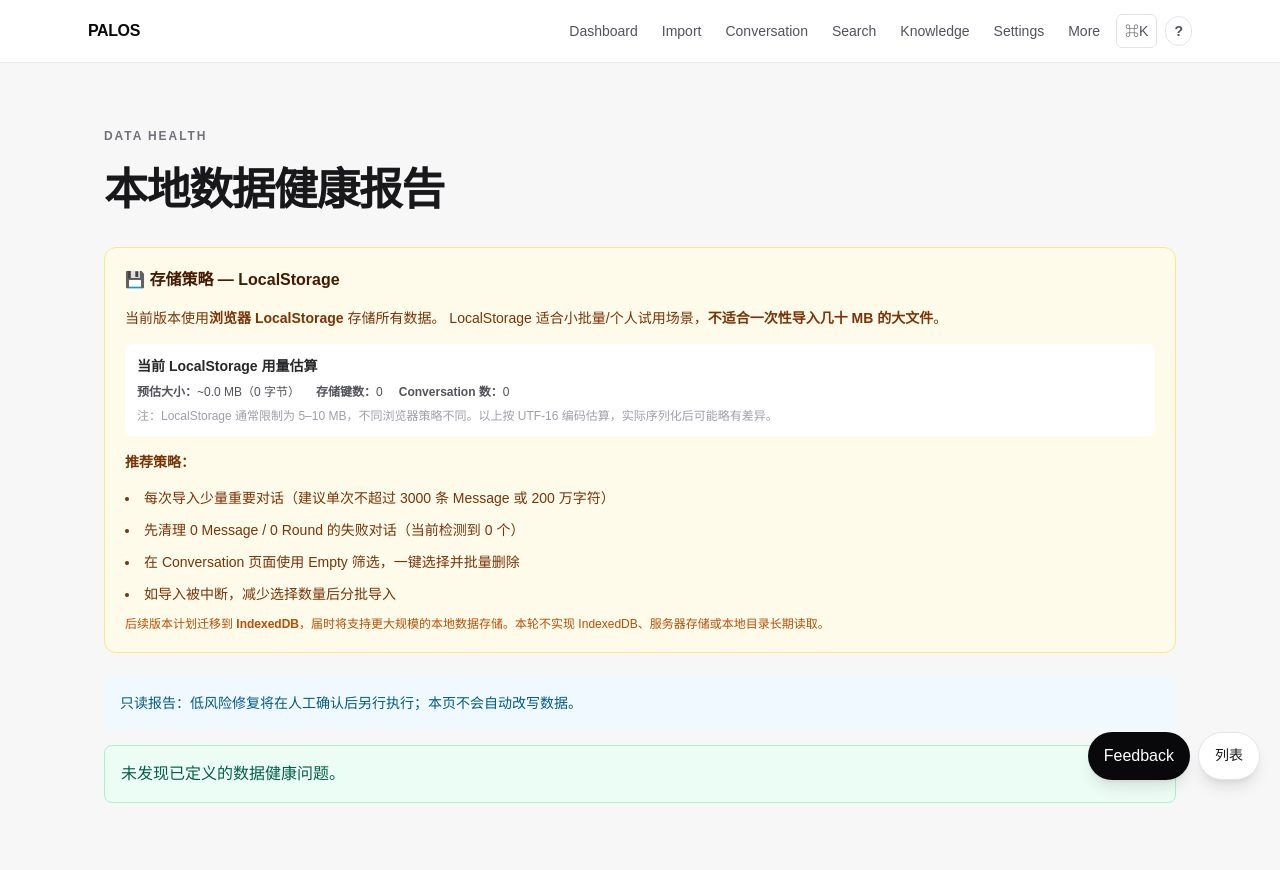
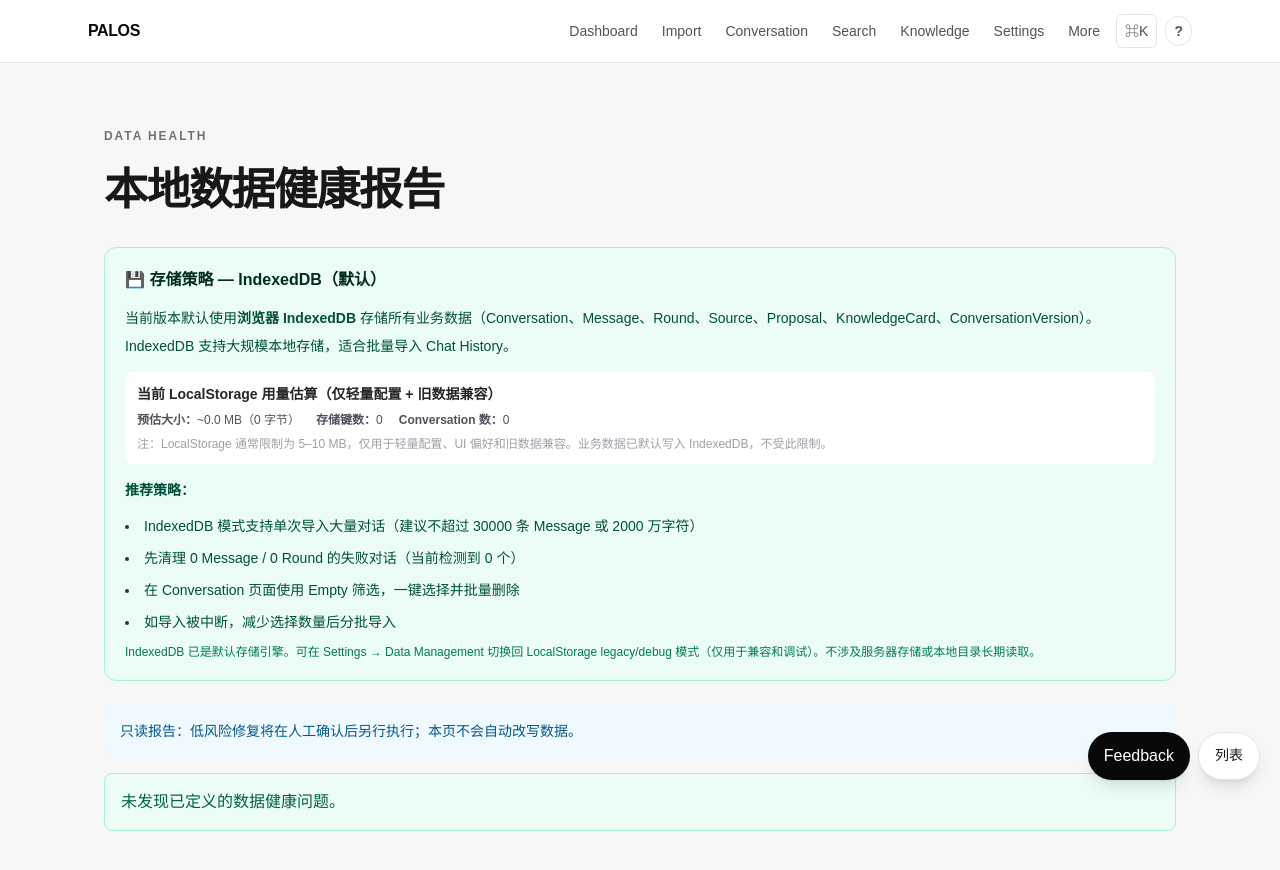
Before and after one commit to 189slashuur-yin/personal-ai-learning-os, a Next.js app: page /data-health in a window 1280 px wide. Shown: the top 870 px of the page. Built offline with nearby package versions, Linux system fonts and the light colour scheme.

Commit message:
feat: v1.5.0 product polish for import and data management

```diff
--- a/src/app/conversation/[id]/round-workspace.tsx
+++ b/src/app/conversation/[id]/round-workspace.tsx
@@ -443,6 +443,7 @@ export function RoundWorkspace({ conversationId, onAnalyzeRound }: RoundWorkspac
                   <div className="mt-4 grid gap-4 md:grid-cols-2">
                     <div className="rounded-lg bg-sky-50 p-4"><p className="text-xs font-semibold text-sky-800">Question</p><p className="mt-2 whitespace-pre-wrap text-sm leading-6 text-sky-950">{round.question || "（无问题）"}</p></div>
                     <div className="rounded-lg bg-violet-50 p-4"><p className="text-xs font-semibold text-violet-800">Answer</p><p className="mt-2 whitespace-pre-wrap text-sm leading-6 text-violet-950">{round.answer || "（无回答）"}</p></div>
+                    <div className="rounded-lg bg-emerald-50 p-4 md:col-span-2"><p className="text-xs font-semibold text-emerald-800">本轮摘要 · Summary</p><p className="mt-2 whitespace-pre-wrap text-sm leading-6 text-emerald-950">{round.summary || "暂无摘要。点击 Inspect 或 Edit 添加。"}</p></div>
                     {round.note ? <div className="rounded-lg bg-amber-50 p-4 md:col-span-2"><p className="text-xs font-semibold text-amber-800">我的备注</p><p className="mt-2 whitespace-pre-wrap text-sm leading-6 text-amber-950">{round.note}</p></div> : <div className="rounded-lg bg-amber-50/50 p-4 md:col-span-2"><p className="text-xs font-semibold text-amber-800">我的备注</p><p className="mt-2 text-sm leading-6 text-amber-700">暂无备注。</p></div>}
                   </div>
                 )}
--- a/src/app/data-health/data-health-report.tsx
+++ b/src/app/data-health/data-health-report.tsx
@@ -97,17 +97,17 @@ export function DataHealthReport() {
   return (
     <>
       {/* P0-9: Storage strategy overview */}
-      <div className="mt-6 rounded-xl border border-amber-200 bg-amber-50 p-5">
-        <h2 className="font-semibold text-amber-950">💾 存储策略 — LocalStorage</h2>
-        <div className="mt-3 space-y-2 text-sm leading-7 text-amber-900">
+      <div className="mt-6 rounded-xl border border-emerald-200 bg-emerald-50 p-5">
+        <h2 className="font-semibold text-emerald-950">💾 存储策略 — IndexedDB（默认）</h2>
+        <div className="mt-3 space-y-2 text-sm leading-7 text-emerald-900">
           <p>
-            当前版本使用<strong>浏览器 LocalStorage</strong> 存储所有数据。
-            LocalStorage 适合小批量/个人试用场景，<strong>不适合一次性导入几十 MB 的大文件</strong>。
+            当前版本默认使用<strong>浏览器 IndexedDB</strong> 存储所有业务数据（Conversation、Message、Round、Source、Proposal、KnowledgeCard、ConversationVersion）。
+            IndexedDB 支持大规模本地存储，适合批量导入 Chat History。
           </p>
           {storageUsage ? (
             <div className="mt-3 rounded-lg bg-white p-3">
               <p className="text-sm font-semibold text-zinc-800">
-                当前 LocalStorage 用量估算
+                当前 LocalStorage 用量估算（仅轻量配置 + 旧数据兼容）
               </p>
               <div className="mt-2 flex flex-wrap gap-4 text-xs text-zinc-600">
                 <span>
@@ -121,19 +121,19 @@ export function DataHealthReport() {
                 </span>
               </div>
               <p className="mt-2 text-xs text-zinc-400">
-                注：LocalStorage 通常限制为 5–10 MB，不同浏览器策略不同。以上按 UTF-16 编码估算，实际序列化后可能略有差异。
+                注：LocalStorage 通常限制为 5–10 MB，仅用于轻量配置、UI 偏好和旧数据兼容。业务数据已默认写入 IndexedDB，不受此限制。
               </p>
             </div>
           ) : null}
           <p className="font-semibold mt-3">推荐策略：</p>
           <ul className="list-inside list-disc space-y-1">
-            <li>每次导入少量重要对话（建议单次不超过 3000 条 Message 或 200 万字符）</li>
+            <li>IndexedDB 模式支持单次导入大量对话（建议不超过 30000 条 Message 或 2000 万字符）</li>
             <li>先清理 0 Message / 0 Round 的失败对话（当前检测到 {emptyCount} 个）</li>
             <li>在 Conversation 页面使用 Empty 筛选，一键选择并批量删除</li>
             <li>如导入被中断，减少选择数量后分批导入</li>
           </ul>
-          <p className="mt-2 text-xs text-amber-700">
-            后续版本计划迁移到 <strong>IndexedDB</strong>，届时将支持更大规模的本地数据存储。本轮不实现 IndexedDB、服务器存储或本地目录长期读取。
+          <p className="mt-2 text-xs text-emerald-700">
+            IndexedDB 已是默认存储引擎。可在 Settings → Data Management 切换回 LocalStorage legacy/debug 模式（仅用于兼容和调试）。不涉及服务器存储或本地目录长期读取。
           </p>
         </div>
       </div>
--- a/src/app/import/chatgpt-export-import.tsx
+++ b/src/app/import/chatgpt-export-import.tsx
@@ -1125,9 +1125,9 @@ export function ChatGPTExportImport({
           ) : null}
 
           {/* Summary stats */}
-          <dl className="mt-3 grid gap-3 text-sm sm:grid-cols-5">
+          <dl className="mt-3 grid gap-3 text-sm sm:grid-cols-3 lg:grid-cols-6">
             <div>
-              <dt className="text-emerald-700">{mode === "new" ? "Success" : "已追加源"}</dt>
+              <dt className="text-emerald-700">{mode === "new" ? "Created" : "已追加源"}</dt>
               <dd className="mt-1 text-2xl font-bold text-emerald-900">
                 {batchReport.totalSuccess}
               </dd>
@@ -1148,6 +1148,12 @@ export function ChatGPTExportImport({
               <dt className="text-emerald-700">Total Rounds</dt>
               <dd className="mt-1 text-2xl font-bold text-emerald-900">
                 {batchReport.totalRounds}
+              </dd>
+            </div>
+            <div>
+              <dt className="text-amber-700">Skipped (重复)</dt>
+              <dd className="mt-1 text-2xl font-bold text-amber-600">
+                {batchReport.totalSkipped}
               </dd>
             </div>
             <div>
--- a/src/app/settings/data-management.tsx
+++ b/src/app/settings/data-management.tsx
@@ -168,12 +168,12 @@ export function DataManagement() {
   async function clearBusinessData() {
     if (
       !window.confirm(
-        "将清空 IndexedDB 与 LocalStorage 中的全部 PALOS 业务数据：Conversation、Message、Round、Source、Proposal、KnowledgeCard、ConversationVersion，以及 LocalStorage 中的导入记录、搜索数据等。轻量配置（如主题）保留。继续？",
+        "将清空 IndexedDB 与 LocalStorage 中的全部 PALOS 业务数据：Conversation、Message、Round、Source、Proposal、KnowledgeCard、ConversationVersion，以及 LocalStorage 中的导入记录、搜索数据等。\n\n保留：palos.storage-mode（IndexedDB / LocalStorage 模式选择）、主题、Provider 配置等轻量设置不会被清除。继续？",
       )
     ) return;
     if (
       !window.confirm(
-        "二次确认：清空后刷新页面也不会恢复。请确认已完成 App Data Export。",
+        "二次确认：清空后刷新页面也不会恢复，但 palos.storage-mode 会保留，页面仍使用当前存储引擎。请确认已完成 App Data Export。",
       )
     ) return;
 
@@ -346,6 +346,11 @@ export function DataManagement() {
 
       <div className="mt-6 border-t border-zinc-100 pt-5">
         <h3 className="font-semibold">Export / Import App Data</h3>
+        <p className="mt-1 text-xs text-zinc-500">
+          导出/导入 PALOS 自身的全部业务数据（IndexedDB + LocalStorage 配置），用于备份恢复或跨浏览器迁移。
+          与 ChatGPT Export Import（在 Import 页面导入 conversations.json）是不同功能：
+          App Data 导入会替换现有数据，ChatGPT Import 会创建或追加 Conversation。
+        </p>
         <div className="mt-3 flex flex-wrap gap-3">
           <button className="rounded-lg bg-zinc-950 px-4 py-2.5 text-sm font-semibold text-white" onClick={downloadBundle} type="button">Export App Data</button>
           <label className="rounded-lg border border-zinc-300 px-4 py-2.5 text-sm font-semibold">选择 Import App Data<input accept="application/json,.json" className="sr-only" onChange={chooseBundle} type="file" /></label>
@@ -393,7 +398,7 @@ export function DataManagement() {
         <div className="mt-5 rounded-lg border border-red-200 bg-red-50 p-4">
           <p className="text-sm font-semibold text-red-900">Clear All App Data</p>
           <p className="mt-1 text-xs leading-5 text-red-700">
-            清空 IndexedDB 全部业务表 + LocalStorage PALOS 业务键。轻量配置（如主题、storage-mode）保留。
+            清空 IndexedDB 全部业务表 + LocalStorage PALOS 业务键。<strong>palos.storage-mode（存储引擎选择）保留</strong>，轻量配置（如主题、Provider 配置）也保留。清空后刷新页面，应用将以当前存储模式启动，数据为空。
           </p>
           <button
             className="mt-3 rounded-lg bg-red-700 px-4 py-2 text-sm font-semibold text-white"
```
